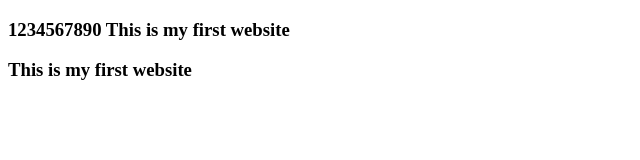
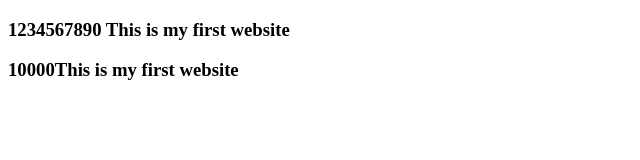
Before and after one commit to mdnazrul-islam/firebase, a plain HTML site: page index.html in a window 1280 px wide. Shown: the whole page, without its empty margins (0-640 px from the left). Drawn offline with Linux system fonts and the light colour scheme.

Commit message:
Update index.html

```diff
--- a/index.html
+++ b/index.html
@@ -8,7 +8,7 @@
   <body>
     <h3>1234567890
        This is my first website </h3>
-    <h3>This is my first website </h3>
+    <h3>10000This is my first website </h3>
 
 
 
```
